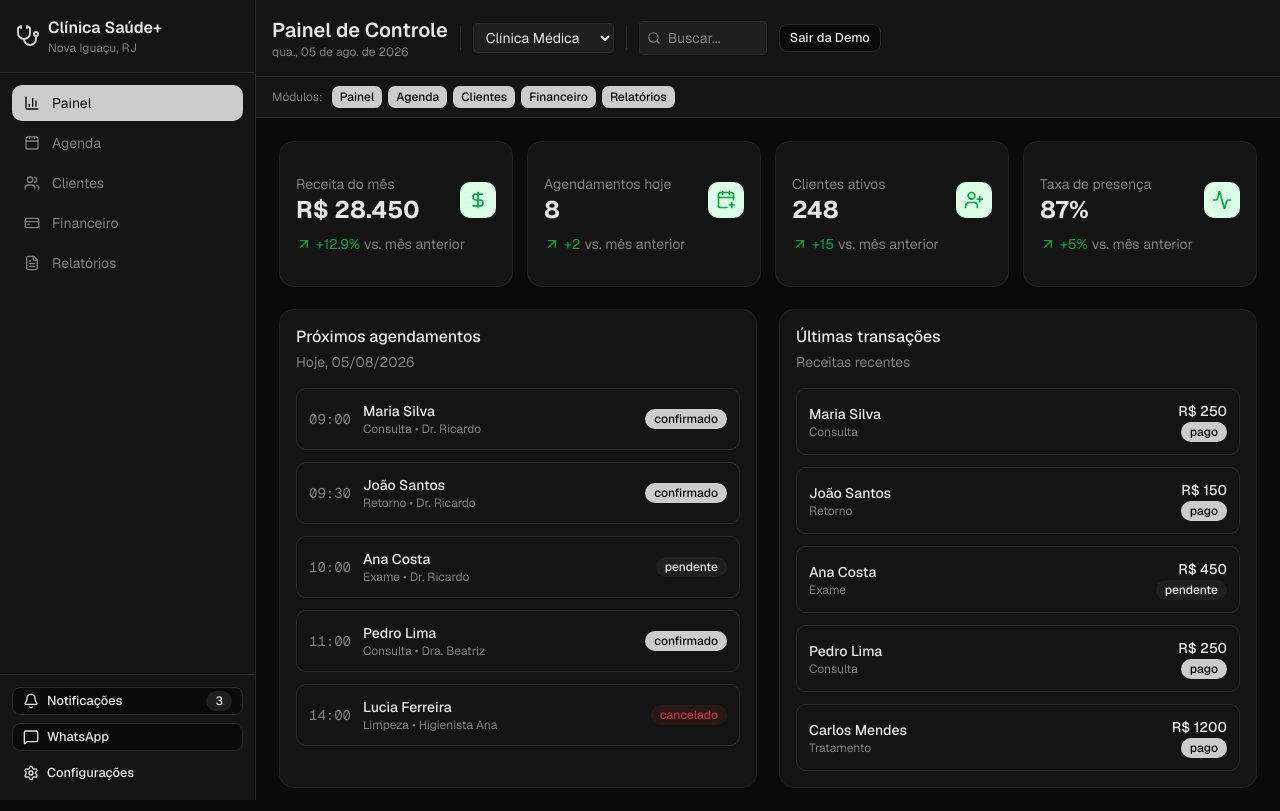
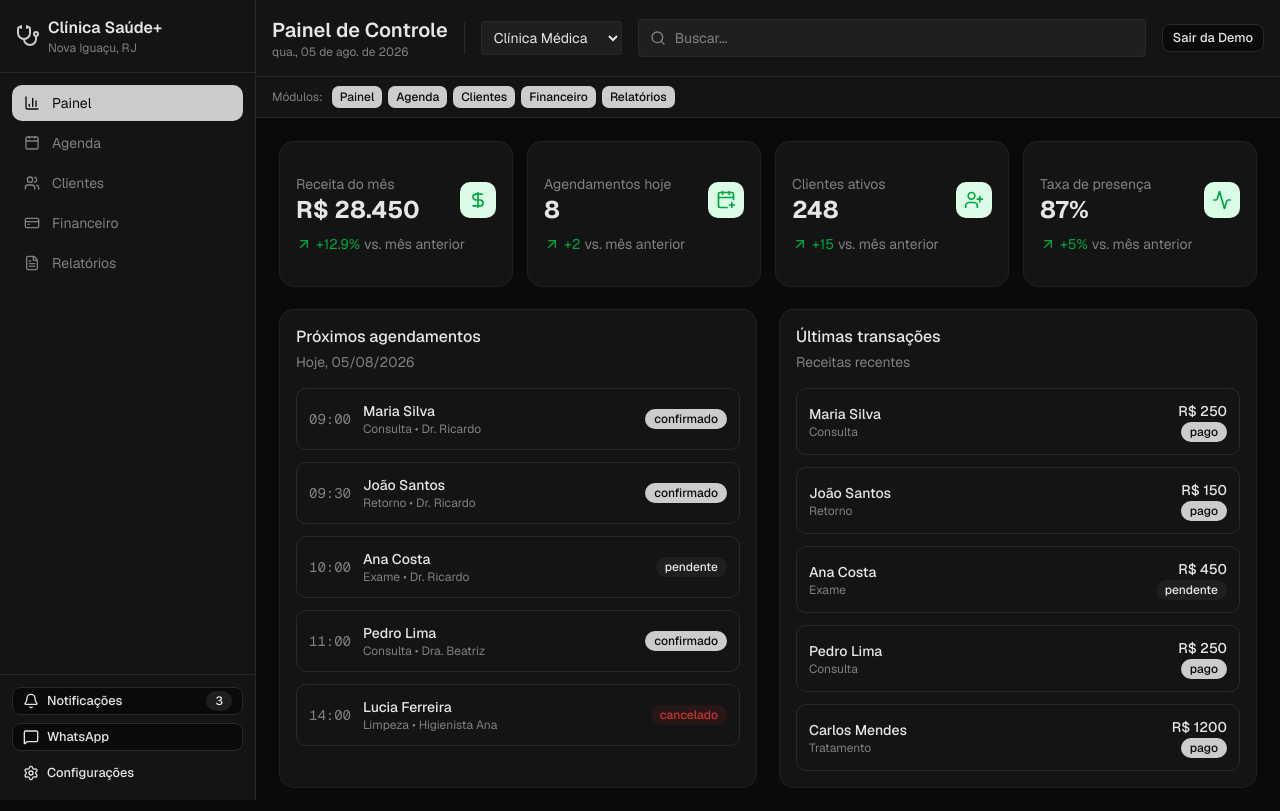
Before and after one commit to mmdj04/openbusiness, a Next.js app: page /demonstracao in a window 1280 px wide. Built offline with nearby package versions, Linux system fonts and the light colour scheme.

Commit message:
fix: header com busca maior e módulo obrigatório

```diff
--- a/src/app/demonstracao/page.tsx
+++ b/src/app/demonstracao/page.tsx
@@ -312,11 +312,13 @@ export default function DemonstracaoPage() {
   const currentSegment = segmentConfigs.find((s) => s.id === selectedSegment);
 
   const toggleModule = (module: Module) => {
-    setEnabledModules((prev) =>
-      prev.includes(module)
-        ? prev.filter((m) => m !== module)
-        : [...prev, module],
-    );
+    setEnabledModules((prev) => {
+      if (prev.includes(module)) {
+        if (prev.length === 1) return prev;
+        return prev.filter((m) => m !== module);
+      }
+      return [...prev, module];
+    });
   };
 
   const handleSegmentChange = (segment: Segment) => {
@@ -404,7 +406,7 @@ export default function DemonstracaoPage() {
 
       <main className="ml-64 flex-1 overflow-hidden">
         <header className="bg-card border-border border-b">
-          <div className="flex flex-wrap items-center gap-3 p-4">
+          <div className="flex items-center gap-4 p-4">
             <div className="min-w-0 shrink-0">
               <h1 className="text-xl font-semibold">
                 {currentModule === "dashboard" && "Painel de Controle"}
@@ -423,12 +425,12 @@ export default function DemonstracaoPage() {
               </p>
             </div>
 
-            <div className="bg-border h-6 w-px" />
+            <div className="bg-border h-8 w-px" />
 
             <select
               value={selectedSegment}
               onChange={(e) => handleSegmentChange(e.target.value as Segment)}
-              className="bg-muted rounded border px-2 py-1 text-sm"
+              className="bg-muted rounded border px-2 py-1.5 text-sm"
             >
               {segmentConfigs.map((seg) => (
                 <option key={seg.id} value={seg.id}>
@@ -437,14 +439,12 @@ export default function DemonstracaoPage() {
               ))}
             </select>
 
-            <div className="bg-border h-6 w-px" />
-
-            <div className="relative">
-              <Search className="text-muted-foreground absolute top-1/2 left-2 size-3.5 -translate-y-1/2" />
+            <div className="relative min-w-0 flex-1">
+              <Search className="text-muted-foreground absolute top-1/2 left-3 size-4 -translate-y-1/2" />
               <input
                 type="text"
                 placeholder="Buscar..."
-                className="bg-muted w-32 rounded border py-1.5 pr-2 pl-7 text-sm"
+                className="bg-muted w-full rounded border py-2 pr-4 pl-9 text-sm"
               />
             </div>
 
@@ -466,6 +466,10 @@ export default function DemonstracaoPage() {
                   }
                   size="sm"
                   onClick={() => toggleModule(mod.id)}
+                  disabled={
+                    enabledModules.includes(mod.id) &&
+                    enabledModules.length === 1
+                  }
                   className="h-6 px-2 text-xs"
                 >
                   {mod.label}
```
